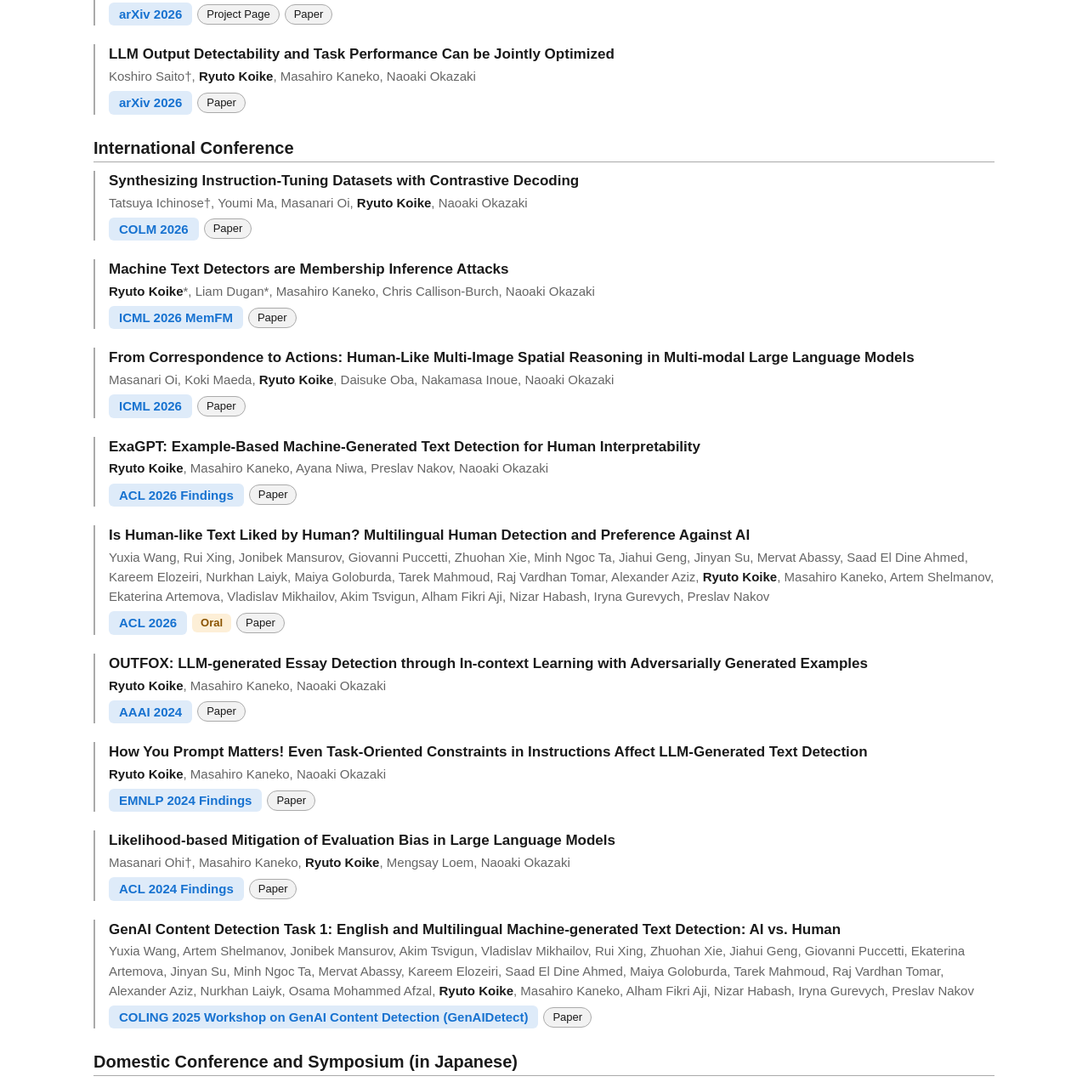
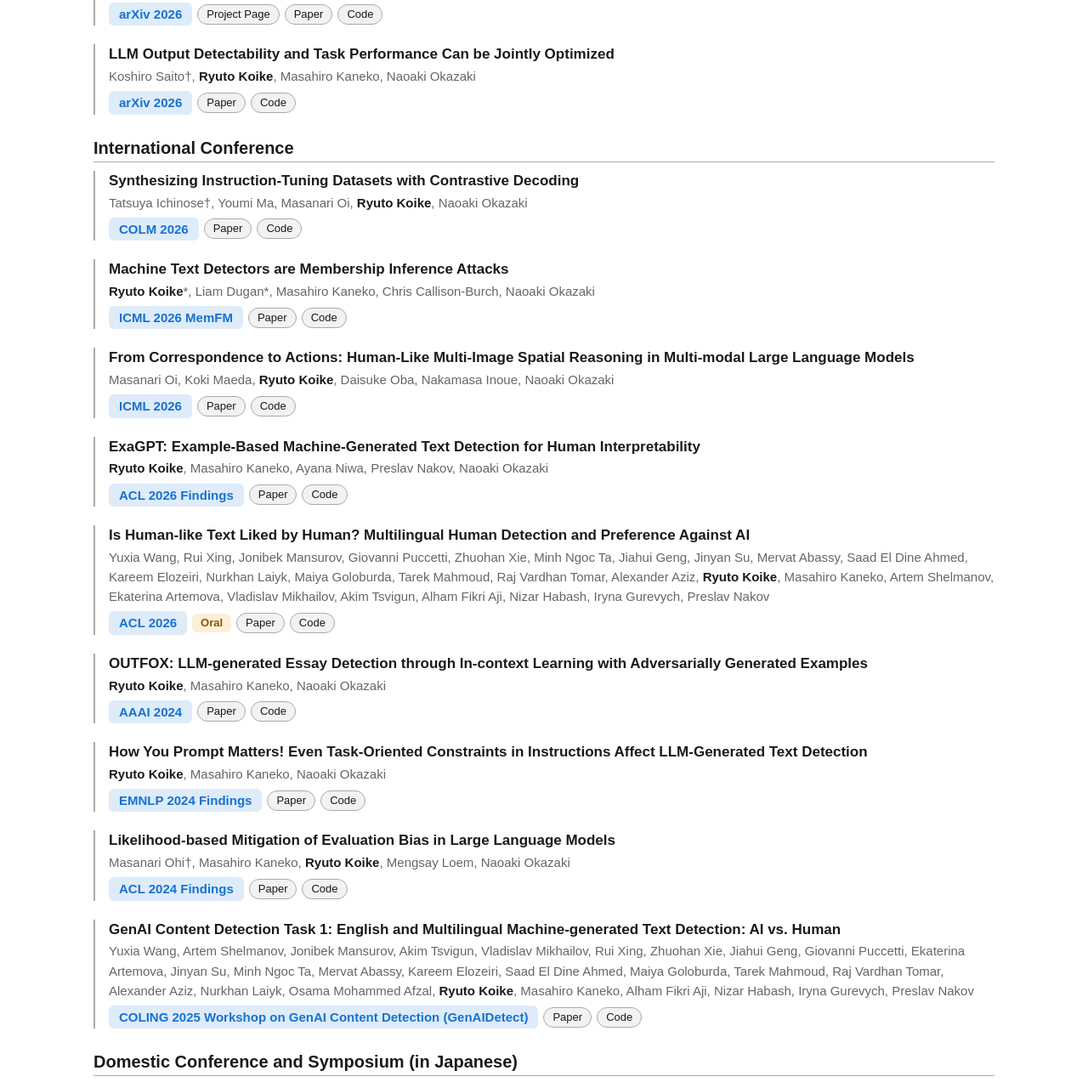
Before and after one commit to ryuryukke/ryuryukke.github.io, a plain HTML site: page research.html in a window 1280 px wide. Shown: the part 638-1911 px from the top of the page at 85% size. Drawn offline with Linux system fonts and the light colour scheme; a web font is replaced by a local one.

Commit message:
Add Code buttons on Research page and fix OUTFOX paper link

```diff
--- a/research.html
+++ b/research.html
@@ -77,12 +77,12 @@
                       <li>
                         <div class="pub-title">SpeedrunBench: Challenging LLM Agents With Video Game Speedrunning</div>
                         <div class="pub-authors">Yoshinari Fujinuma, Keisuke Kamahori, <u>Ryuto Koike</u>, Abdelrahman Madkour, Varun Prashant Gangal, Monty Bichouna, Martyna Markiewicz, Shivani Jain, Duncan Curtis, Rebecca Qian, Anand Kannappan</div>
-                        <div class="pub-meta"><span class="venue">arXiv 2026</span><a href="https://speedrunbench.com/">Project Page</a><a href="https://arxiv.org/abs/2610.08076">Paper</a></div>
+                        <div class="pub-meta"><span class="venue">arXiv 2026</span><a href="https://speedrunbench.com/">Project Page</a><a href="https://arxiv.org/abs/2610.08076">Paper</a><a href="https://github.com/patronus-ai/speedrun_bench">Code</a></div>
                       </li>
                       <li>
                         <div class="pub-title">LLM Output Detectability and Task Performance Can be Jointly Optimized</div>
                         <div class="pub-authors">Koshiro Saito†, <u>Ryuto Koike</u>, Masahiro Kaneko, Naoaki Okazaki</div>
-                        <div class="pub-meta"><span class="venue">arXiv 2026</span><a href="https://arxiv.org/abs/2605.01350">Paper</a></div>
+                        <div class="pub-meta"><span class="venue">arXiv 2026</span><a href="https://arxiv.org/abs/2605.01350">Paper</a><a href="https://github.com/pakapaka333/PUPPET">Code</a></div>
                       </li>
                     </ul>
 
@@ -93,47 +93,47 @@
                       <li>
                         <div class="pub-title">Synthesizing Instruction-Tuning Datasets with Contrastive Decoding</div>
                         <div class="pub-authors">Tatsuya Ichinose†, Youmi Ma, Masanari Oi, <u>Ryuto Koike</u>, Naoaki Okazaki</div>
-                        <div class="pub-meta"><span class="venue">COLM 2026</span><a href="https://arxiv.org/abs/2604.13538">Paper</a></div>
+                        <div class="pub-meta"><span class="venue">COLM 2026</span><a href="https://arxiv.org/abs/2604.13538">Paper</a><a href="https://github.com/Tatsuya736482/contrastive_decoding_public">Code</a></div>
                       </li>
                       <li>
                         <div class="pub-title">Machine Text Detectors are Membership Inference Attacks</div>
                         <div class="pub-authors"><u>Ryuto Koike</u>*, Liam Dugan*, Masahiro Kaneko, Chris Callison-Burch, Naoaki Okazaki</div>
-                        <div class="pub-meta"><span class="venue">ICML 2026 MemFM</span><a href="https://arxiv.org/abs/2510.19492">Paper</a></div>
+                        <div class="pub-meta"><span class="venue">ICML 2026 MemFM</span><a href="https://arxiv.org/abs/2510.19492">Paper</a><a href="https://github.com/ryuryukke/MINT">Code</a></div>
                       </li>
                       <li>
                         <div class="pub-title">From Correspondence to Actions: Human-Like Multi-Image Spatial Reasoning in Multi-modal Large Language Models</div>
                         <div class="pub-authors">Masanari Oi, Koki Maeda, <u>Ryuto Koike</u>, Daisuke Oba, Nakamasa Inoue, Naoaki Okazaki</div>
-                        <div class="pub-meta"><span class="venue">ICML 2026</span><a href="https://arxiv.org/abs/2602.08735">Paper</a></div>
+                        <div class="pub-meta"><span class="venue">ICML 2026</span><a href="https://arxiv.org/abs/2602.08735">Paper</a><a href="https://github.com/stjohn2007/HATCH">Code</a></div>
                       </li>
                       <li>
                         <div class="pub-title">ExaGPT: Example-Based Machine-Generated Text Detection for Human Interpretability</div>
                         <div class="pub-authors"><u>Ryuto Koike</u>, Masahiro Kaneko, Ayana Niwa, Preslav Nakov, Naoaki Okazaki</div>
-                        <div class="pub-meta"><span class="venue">ACL 2026 Findings</span><a href="https://arxiv.org/abs/2502.11336">Paper</a></div>
+                        <div class="pub-meta"><span class="venue">ACL 2026 Findings</span><a href="https://arxiv.org/abs/2502.11336">Paper</a><a href="">Code</a></div>
                       </li>
                       <li>
                         <div class="pub-title">Is Human-like Text Liked by Human? Multilingual Human Detection and Preference Against AI</div>
                         <div class="pub-authors">Yuxia Wang, Rui Xing, Jonibek Mansurov, Giovanni Puccetti, Zhuohan Xie, Minh Ngoc Ta, Jiahui Geng, Jinyan Su, Mervat Abassy, Saad El Dine Ahmed, Kareem Elozeiri, Nurkhan Laiyk, Maiya Goloburda, Tarek Mahmoud, Raj Vardhan Tomar, Alexander Aziz, <u>Ryuto Koike</u>, Masahiro Kaneko, Artem Shelmanov, Ekaterina Artemova, Vladislav Mikhailov, Akim Tsvigun, Alham Fikri Aji, Nizar Habash, Iryna Gurevych, Preslav Nakov</div>
-                        <div class="pub-meta"><span class="venue">ACL 2026</span><span class="award">Oral</span><a href="https://arxiv.org/abs/2502.11614">Paper</a></div>
+                        <div class="pub-meta"><span class="venue">ACL 2026</span><span class="award">Oral</span><a href="https://arxiv.org/abs/2502.11614">Paper</a><a href="https://github.com/xnlp-lab/HumanEval-MGT">Code</a></div>
                       </li>
                       <li>
                         <div class="pub-title">OUTFOX: LLM-generated Essay Detection through In-context Learning with Adversarially Generated Examples</div>
                         <div class="pub-authors"><u>Ryuto Koike</u>, Masahiro Kaneko, Naoaki Okazaki</div>
-                        <div class="pub-meta"><span class="venue">AAAI 2024</span><a href="https://arxiv.org/abs/2510.19492">Paper</a></div>
+                        <div class="pub-meta"><span class="venue">AAAI 2024</span><a href="https://arxiv.org/abs/2307.11729">Paper</a><a href="https://github.com/ryuryukke/OUTFOX">Code</a></div>
                       </li>
                       <li>
                         <div class="pub-title">How You Prompt Matters! Even Task-Oriented Constraints in Instructions Affect LLM-Generated Text Detection</div>
                         <div class="pub-authors"><u>Ryuto Koike</u>, Masahiro Kaneko, Naoaki Okazaki</div>
-                        <div class="pub-meta"><span class="venue">EMNLP 2024 Findings</span><a href="https://arxiv.org/abs/2311.08369">Paper</a></div>
+                        <div class="pub-meta"><span class="venue">EMNLP 2024 Findings</span><a href="https://arxiv.org/abs/2311.08369">Paper</a><a href="https://github.com/ryuryukke/HowYouPromptMatters">Code</a></div>
                       </li>
                       <li>
                         <div class="pub-title">Likelihood-based Mitigation of Evaluation Bias in Large Language Models</div>
                         <div class="pub-authors">Masanari Ohi†, Masahiro Kaneko, <u>Ryuto Koike</u>, Mengsay Loem, Naoaki Okazaki</div>
-                        <div class="pub-meta"><span class="venue">ACL 2024 Findings</span><a href="https://arxiv.org/abs/2402.15987">Paper</a></div>
+                        <div class="pub-meta"><span class="venue">ACL 2024 Findings</span><a href="https://arxiv.org/abs/2402.15987">Paper</a><a href="https://github.com/stjohn2007/likelihood_bias">Code</a></div>
                       </li>
                       <li>
                         <div class="pub-title">GenAI Content Detection Task 1: English and Multilingual Machine-generated Text Detection: AI vs. Human</div>
                         <div class="pub-authors">Yuxia Wang, Artem Shelmanov, Jonibek Mansurov, Akim Tsvigun, Vladislav Mikhailov, Rui Xing, Zhuohan Xie, Jiahui Geng, Giovanni Puccetti, Ekaterina Artemova, Jinyan Su, Minh Ngoc Ta, Mervat Abassy, Kareem Elozeiri, Saad El Dine Ahmed, Maiya Goloburda, Tarek Mahmoud, Raj Vardhan Tomar, Alexander Aziz, Nurkhan Laiyk, Osama Mohammed Afzal, <u>Ryuto Koike</u>, Masahiro Kaneko, Alham Fikri Aji, Nizar Habash, Iryna Gurevych, Preslav Nakov</div>
-                        <div class="pub-meta"><span class="venue">COLING 2025 Workshop on GenAI Content Detection (GenAIDetect)</span><a href="https://arxiv.org/abs/2501.11012">Paper</a></div>
+                        <div class="pub-meta"><span class="venue">COLING 2025 Workshop on GenAI Content Detection (GenAIDetect)</span><a href="https://arxiv.org/abs/2501.11012">Paper</a><a href="https://github.com/mbzuai-nlp/COLING-2025-Workshop-on-MGT-Detection-Task1">Code</a></div>
                       </li>
                     </ul>
 
```
